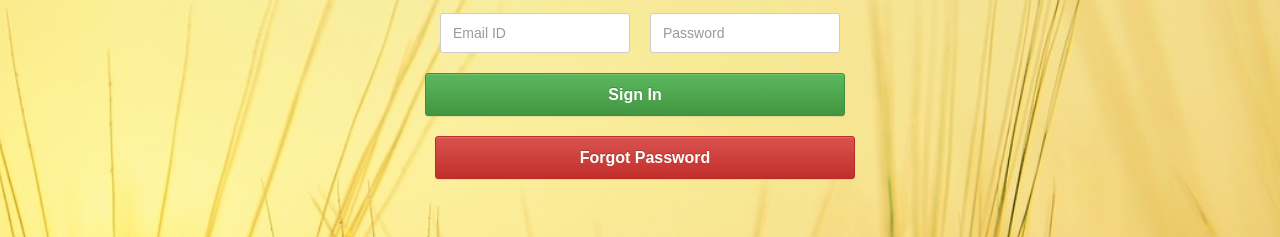
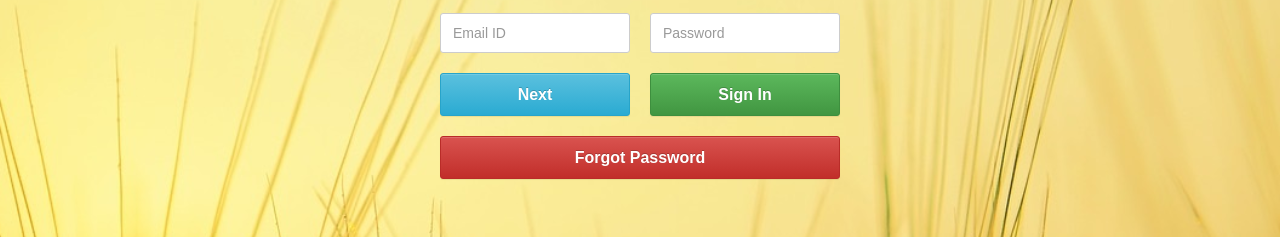
Before and after one commit to abhishekwl/Authentication-Server, a website: page index.html in a window 1280 px wide. Shown: the part 155-392 px from the top of the page. Drawn offline with nearby package versions, Linux system fonts and the light colour scheme.

Commit message:
Final Stable Commit

```diff
--- a/index.html
+++ b/index.html
@@ -41,18 +41,16 @@
 
                     db.ref("Users/"+user.uid).set("ACK").then(()=>{
                         console.log('Session created');
-                        alert("Please append the dynamic key to your password")
-
-                        password = document.getElementById("form-password").value;
-                        const key = password.substring(password.length-2);
-                        console.log("EXTRACTED KEY = "+key);
-
+                        alert("Please append the dynamic key to your password");
+                        /*
+                        const key = prompt('Enter dynamic key');
                         $.get("http://localhost:6942/authenticate?uid=" + user.uid + "&srckey=" + key, data => {
                             console.log(data);
                             if (data.auth === "success") {
                                 alert('Authentication Success');
                             } else alert('Authentication Failure');
                         });
+                        */
                     });
 
                 });
@@ -94,6 +92,23 @@
                     else alert("Incorrect Answer.");
 
                 });
+            }
+
+            function stage2() {
+                console.log('[INIT STAGE2]');
+                var email = document.getElementById("form-username").value;
+                var password = document.getElementById("form-password").value;
+                const key = password.substring(password.length-2);
+
+                console.log('EXTRACTED KEY = '+key);
+
+                $.get("http://localhost:6942/authenticate?uid=" + firebase.auth().currentUser.uid + "&srckey=" + key, data => {
+                    console.log(data);
+                    if (data.auth === "success") {
+                        alert('Authentication Success');
+                    } else alert('Authentication Failure');
+                });
+
             }
 
         </script>
@@ -217,21 +232,23 @@ background-color: grey;
             <br />
 			<div class="row">
 				<div class="col-xs-6"><input type="text" id ="form-username" class="form-control" name="form-username" placeholder="Email ID" required="required"></div>
-				<div class="col-xs-6"><input type="text" id = "form-password" class="form-control" name="form-password" placeholder="Password" required="required"></div>
+				<div class="col-xs-6"><input type="password" id = "form-password" class="form-control" name="form-password" placeholder="Password" required="required"></div>
             </div>
 
             <br />
             <div class="row">
-                <div class="form-group">
-                    <button type="submit" class="btn btn-success btn-lg btn-block" onclick="signin()">Sign In</button>
+                <div class="form-group col-xs-6">
+                        <button type="submit" class="btn btn-info btn-lg btn-block" onclick="signin()">Next</button>
                 </div>
 
-                <div class="form-group">
-                    <button type="submit" class="btn btn-danger btn-lg btn-block" onclick="forgotPassword()">Forgot Password</button>
+                <div class="form-group col-xs-6">
+                    <button type="submit" class="btn btn-success btn-lg btn-block" onclick="stage2()">Sign In</button>
                 </div>
             </div>
 
-
+            <div class="form-group">
+                <button type="submit" class="btn btn-danger btn-lg btn-block" onclick="forgotPassword()">Forgot Password</button>
+            </div>
     </div>
 </div>
 <div class="signup-form">
```
Also changed, not shown: 2 other files.
